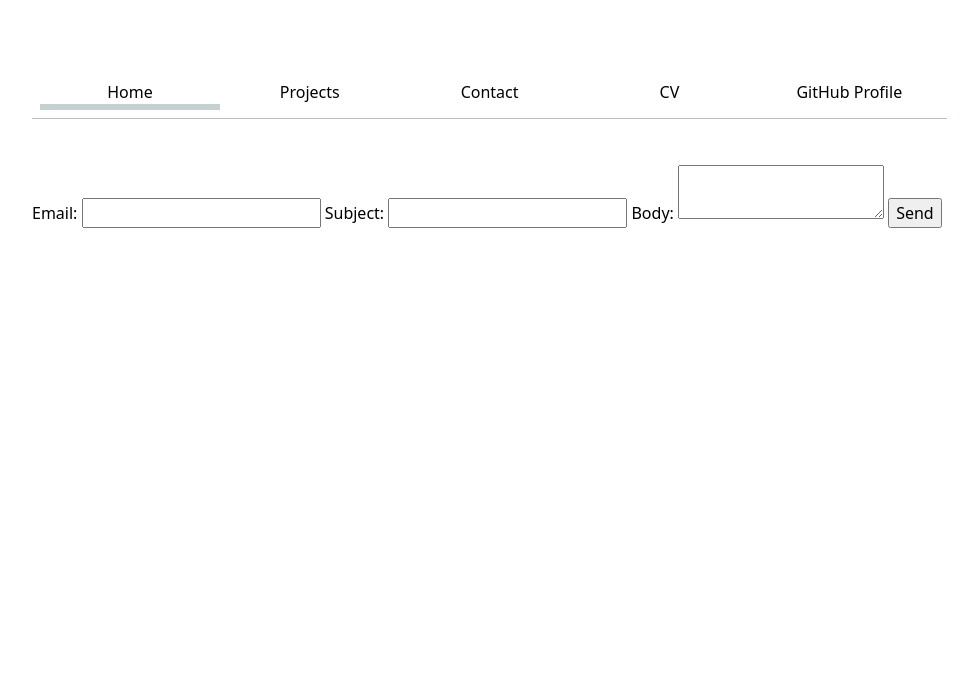
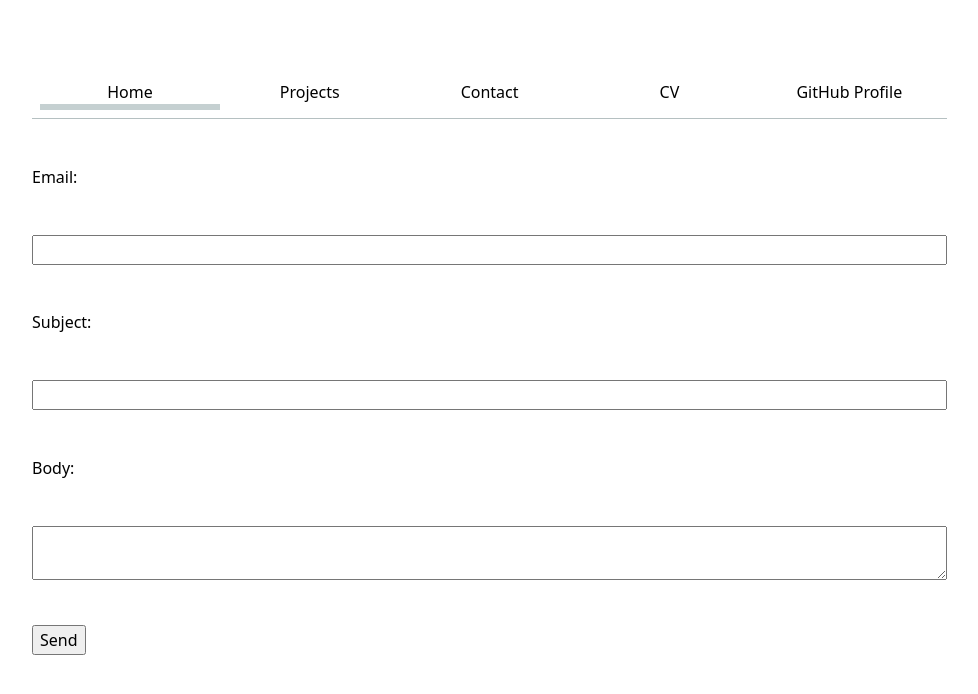
Before and after one commit to chriss-mo/DSC-106, a plain HTML site: page contact/index.html in a window 1280 px wide. Shown: the whole page, without its empty margins (40-1018 px from the left). Drawn offline with Linux system fonts and the light colour scheme.

Commit message:
Update contact.css

```diff
--- a/contact/contact.css
+++ b/contact/contact.css
@@ -3,3 +3,11 @@ textarea,
 button {
     font: inherit;
 }
+
+input,
+textarea {
+    display: block;
+    width: 100%;
+    box-sizing: border-box;
+    margin-block: 5%;
+}
```
